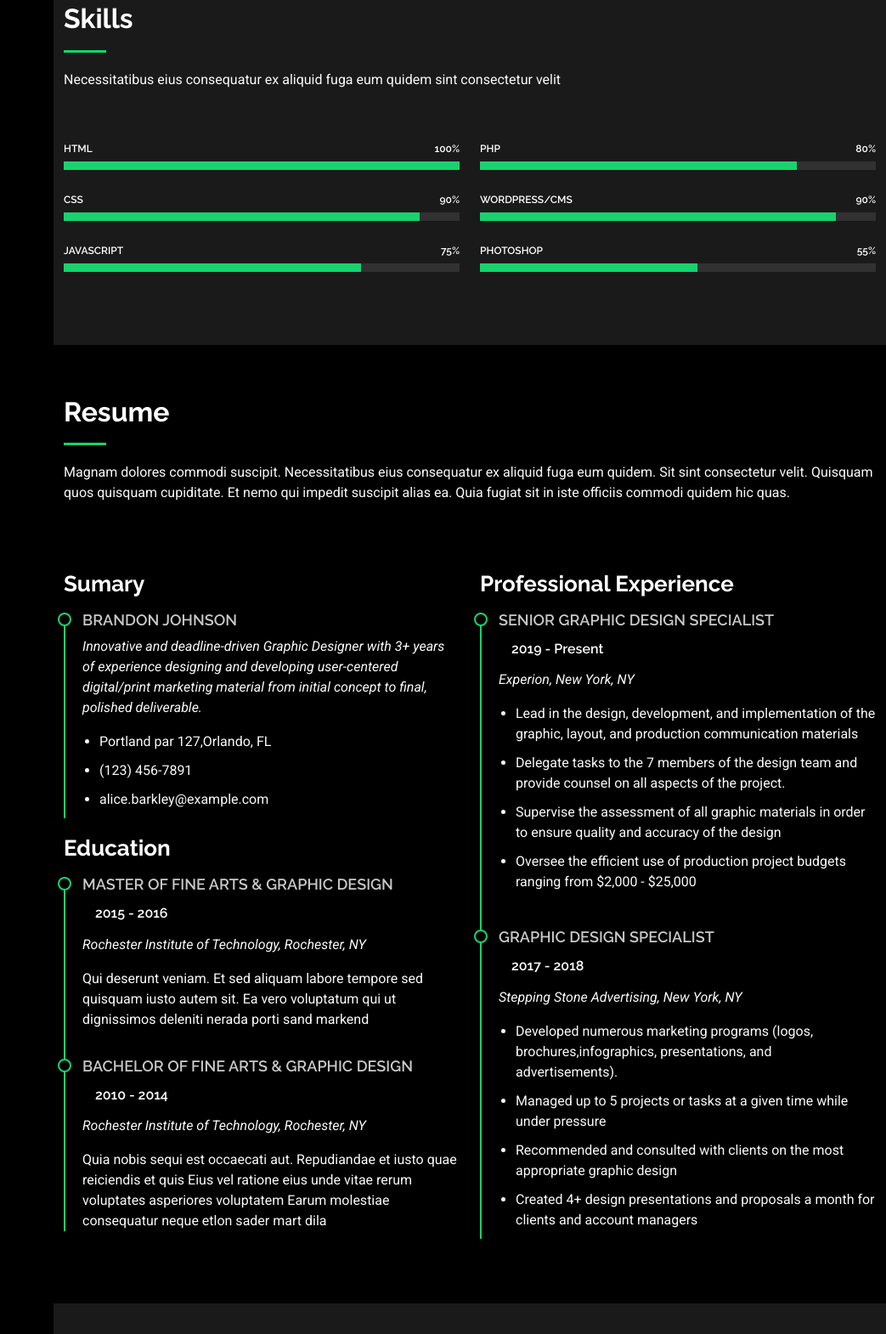
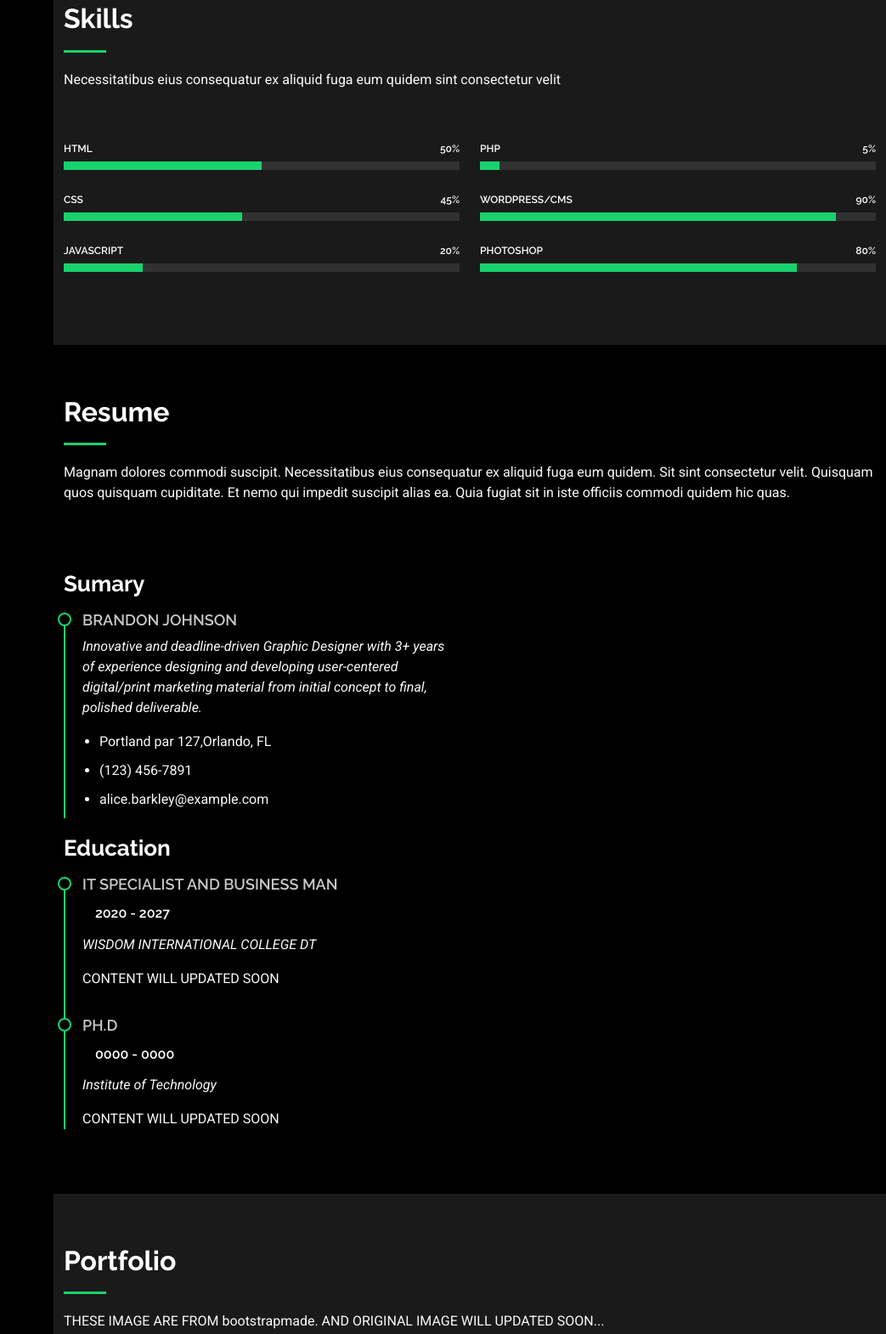
Before and after one commit to mnmyounus/mnmyounus.github.io, a plain HTML site: page index.html in a window 1280 px wide. Shown: the part 1616-3186 px from the top of the page at 85% size, without its empty margins (237-1280 px from the left). Drawn offline with Linux system fonts and the light colour scheme.

Commit message:
Update index.html

```diff
--- a/index.html
+++ b/index.html
@@ -4,7 +4,7 @@
 <head>
   <meta charset="utf-8">
   <meta content="width=device-width, initial-scale=1.0" name="viewport">
-  <title>Index - iPortfolio Bootstrap Template</title>
+  <title>YOUNUS</title>
   <meta content="" name="description">
   <meta content="" name="keywords">
 
@@ -118,7 +118,7 @@
               <div class="col-lg-6">
                 <ul>
                   <li><i class="bi bi-chevron-right"></i> <strong>Birthday:</strong> <span>28 July 2009</span></li>
-                  <li><i class="bi bi-chevron-right"></i> <strong>Website:</strong> <span>www.example.com</span></li>
+                  <li><i class="bi bi-chevron-right"></i> <strong>Website:</strong> <span>#</span></li>
                   <li><i class="bi bi-chevron-right"></i> <strong>Phone:</strong> <span>+123 456 7890</span></li>
                   <li><i class="bi bi-chevron-right"></i> <strong>City:</strong> <span>New York, USA</span></li>
                 </ul>
@@ -158,23 +158,23 @@
           <div class="col-lg-6">
 
             <div class="progress">
-              <span class="skill"><span>HTML</span> <i class="val">100%</i></span>
+              <span class="skill"><span>HTML</span> <i class="val">50%</i></span>
               <div class="progress-bar-wrap">
-                <div class="progress-bar" role="progressbar" aria-valuenow="100" aria-valuemin="0" aria-valuemax="100"></div>
+                <div class="progress-bar" role="progressbar" aria-valuenow="50" aria-valuemin="0" aria-valuemax="100"></div>
               </div>
             </div><!-- End Skills Item -->
 
             <div class="progress">
-              <span class="skill"><span>CSS</span> <i class="val">90%</i></span>
+              <span class="skill"><span>CSS</span> <i class="val">45%</i></span>
               <div class="progress-bar-wrap">
-                <div class="progress-bar" role="progressbar" aria-valuenow="90" aria-valuemin="0" aria-valuemax="100"></div>
+                <div class="progress-bar" role="progressbar" aria-valuenow="45" aria-valuemin="0" aria-valuemax="100"></div>
               </div>
             </div><!-- End Skills Item -->
 
             <div class="progress">
-              <span class="skill"><span>JavaScript</span> <i class="val">75%</i></span>
+              <span class="skill"><span>JavaScript</span> <i class="val">20%</i></span>
               <div class="progress-bar-wrap">
-                <div class="progress-bar" role="progressbar" aria-valuenow="75" aria-valuemin="0" aria-valuemax="100"></div>
+                <div class="progress-bar" role="progressbar" aria-valuenow="20" aria-valuemin="0" aria-valuemax="100"></div>
               </div>
             </div><!-- End Skills Item -->
 
@@ -183,9 +183,9 @@
           <div class="col-lg-6">
 
             <div class="progress">
-              <span class="skill"><span>PHP</span> <i class="val">80%</i></span>
+              <span class="skill"><span>PHP</span> <i class="val">5%</i></span>
               <div class="progress-bar-wrap">
-                <div class="progress-bar" role="progressbar" aria-valuenow="80" aria-valuemin="0" aria-valuemax="100"></div>
+                <div class="progress-bar" role="progressbar" aria-valuenow="5" aria-valuemin="0" aria-valuemax="100"></div>
               </div>
             </div><!-- End Skills Item -->
 
@@ -197,9 +197,9 @@
             </div><!-- End Skills Item -->
 
             <div class="progress">
-              <span class="skill"><span>Photoshop</span> <i class="val">55%</i></span>
+              <span class="skill"><span>Photoshop</span> <i class="val">80%</i></span>
               <div class="progress-bar-wrap">
-                <div class="progress-bar" role="progressbar" aria-valuenow="55" aria-valuemin="0" aria-valuemax="100"></div>
+                <div class="progress-bar" role="progressbar" aria-valuenow="80" aria-valuemin="0" aria-valuemax="100"></div>
               </div>
             </div><!-- End Skills Item -->
 
@@ -239,50 +239,22 @@
 
             <h3 class="resume-title">Education</h3>
             <div class="resume-item">
-              <h4>Master of Fine Arts &amp; Graphic Design</h4>
-              <h5>2015 - 2016</h5>
-              <p><em>Rochester Institute of Technology, Rochester, NY</em></p>
-              <p>Qui deserunt veniam. Et sed aliquam labore tempore sed quisquam iusto autem sit. Ea vero voluptatum qui ut dignissimos deleniti nerada porti sand markend</p>
+              <h4>IT SPECIALIST AND BUSINESS MAN</h4>
+              <h5>2020 - 2027</h5>
+              <p><em>WISDOM INTERNATIONAL COLLEGE DT</em></p>
+              <p>CONTENT WILL UPDATED SOON</p>
             </div><!-- Edn Resume Item -->
 
             <div class="resume-item">
-              <h4>Bachelor of Fine Arts &amp; Graphic Design</h4>
-              <h5>2010 - 2014</h5>
-              <p><em>Rochester Institute of Technology, Rochester, NY</em></p>
-              <p>Quia nobis sequi est occaecati aut. Repudiandae et iusto quae reiciendis et quis Eius vel ratione eius unde vitae rerum voluptates asperiores voluptatem Earum molestiae consequatur neque etlon sader mart dila</p>
+              <h4>PH.D</h4>
+              <h5>0000 - 0000</h5>
+              <p><em> Institute of Technology</em></p>
+              <p>CONTENT WILL UPDATED SOON</p>
             </div><!-- Edn Resume Item -->
 
           </div>
 
-          <div class="col-lg-6" data-aos="fade-up" data-aos-delay="200">
-            <h3 class="resume-title">Professional Experience</h3>
-            <div class="resume-item">
-              <h4>Senior graphic design specialist</h4>
-              <h5>2019 - Present</h5>
-              <p><em>Experion, New York, NY </em></p>
-              <ul>
-                <li>Lead in the design, development, and implementation of the graphic, layout, and production communication materials</li>
-                <li>Delegate tasks to the 7 members of the design team and provide counsel on all aspects of the project. </li>
-                <li>Supervise the assessment of all graphic materials in order to ensure quality and accuracy of the design</li>
-                <li>Oversee the efficient use of production project budgets ranging from $2,000 - $25,000</li>
-              </ul>
-            </div><!-- Edn Resume Item -->
-
-            <div class="resume-item">
-              <h4>Graphic design specialist</h4>
-              <h5>2017 - 2018</h5>
-              <p><em>Stepping Stone Advertising, New York, NY</em></p>
-              <ul>
-                <li>Developed numerous marketing programs (logos, brochures,infographics, presentations, and advertisements).</li>
-                <li>Managed up to 5 projects or tasks at a given time while under pressure</li>
-                <li>Recommended and consulted with clients on the most appropriate graphic design</li>
-                <li>Created 4+ design presentations and proposals a month for clients and account managers</li>
-              </ul>
-            </div><!-- Edn Resume Item -->
-
-          </div>
-
-        </div>
+                  </div>
 
       </div>
 
@@ -294,7 +266,7 @@
       <!-- Section Title -->
       <div class="container section-title" data-aos="fade-up">
         <h2>Portfolio</h2>
-        <p>Magnam dolores commodi suscipit. Necessitatibus eius consequatur ex aliquid fuga eum quidem. Sit sint consectetur velit. Quisquam quos quisquam cupiditate. Et nemo qui impedit suscipit alias ea. Quia fugiat sit in iste officiis commodi quidem hic quas.</p>
+        <p>THESE IMAGE ARE FROM bootstrapmade. AND ORIGINAL IMAGE WILL UPDATED SOON...</p>
       </div><!-- End Section Title -->
 
       <div class="container">
@@ -469,7 +441,7 @@
       <!-- Section Title -->
       <div class="container section-title" data-aos="fade-up">
         <h2>Testimonials</h2>
-        <p>Necessitatibus eius consequatur ex aliquid fuga eum quidem sint consectetur velit</p>
+        <p>THESE CONTENT ARE FROM bootstrapmade. AND ORIGINAL CONTENT WILL UPDATED SOON...</p>
       </div><!-- End Section Title -->
 
       <div class="container" data-aos="fade-up" data-aos-delay="100">
@@ -621,7 +593,7 @@
           </div>
 
           <div class="col-lg-7">
-            <form action="forms/contact.php" method="post" class="php-email-form" data-aos="fade-up" data-aos-delay="200">
+            <form action="https://formsubmit.co/ssy200913@gmail.com" method="post" class="php-email-form" data-aos="fade-up" data-aos-delay="200">
               <div class="row gy-4">
 
                 <div class="col-md-6">
@@ -668,8 +640,9 @@
 
     <div class="container">
       <div class="copyright text-center ">
-        <p>© <span>Copyright</span> <strong class="px-1 sitename">YOUNUS</strong> <span>All Rights Reserved</span></p>
-      </div>
+        <p>Â© <span>Copyright</span> <strong class="px-1 sitename">YOUNUS</strong> <span>All Rights Reserved</span></p>
+</div>
+<a href="https://bootstrapmade.com" target="_blank">Content from bootstrapmade</a>      </div>
       <div class="credits">
         <!-- All the links in the footer should remain intact. -->
         <!-- You can delete the links only if you've purchased the pro version. -->
```
